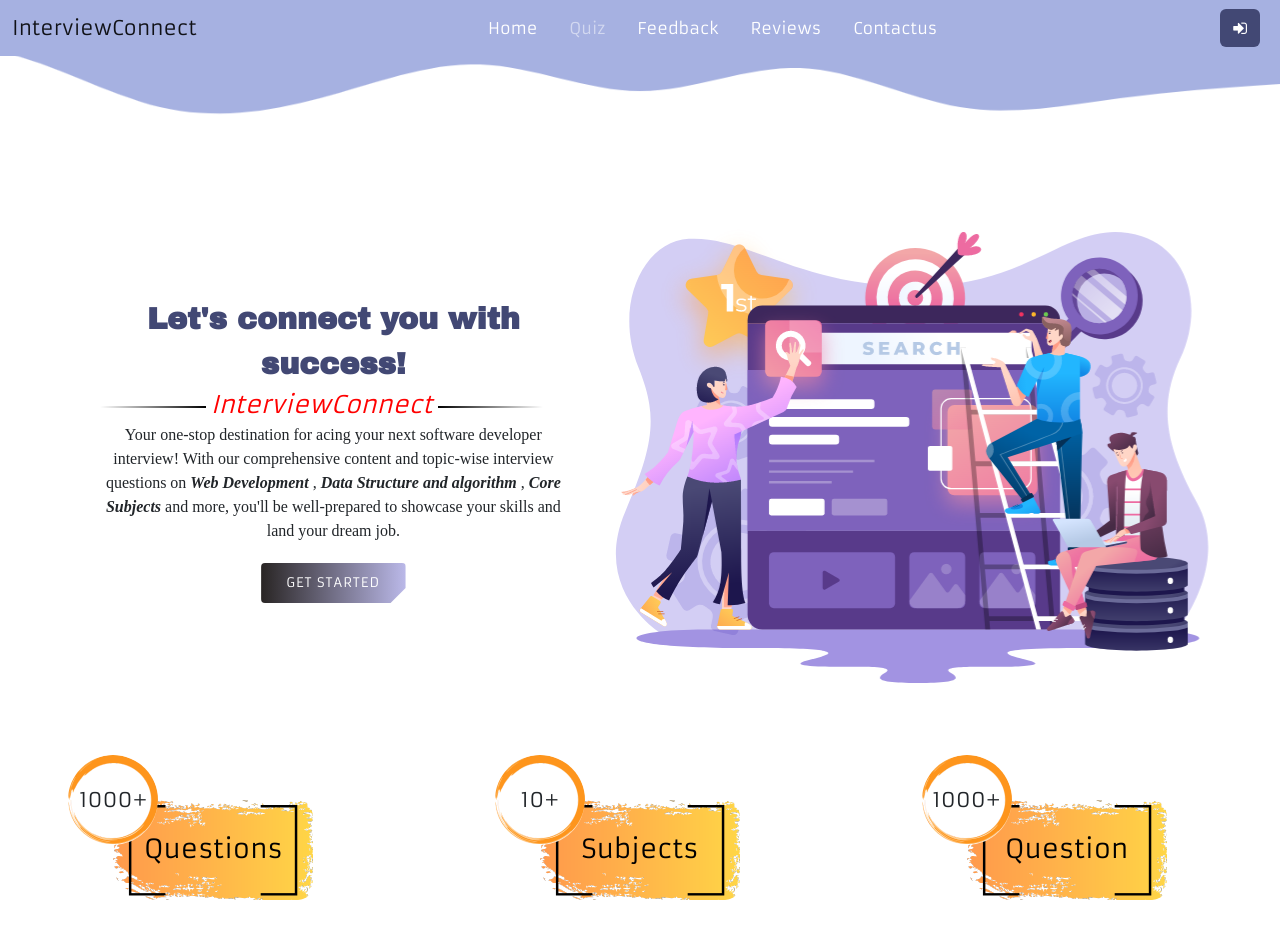
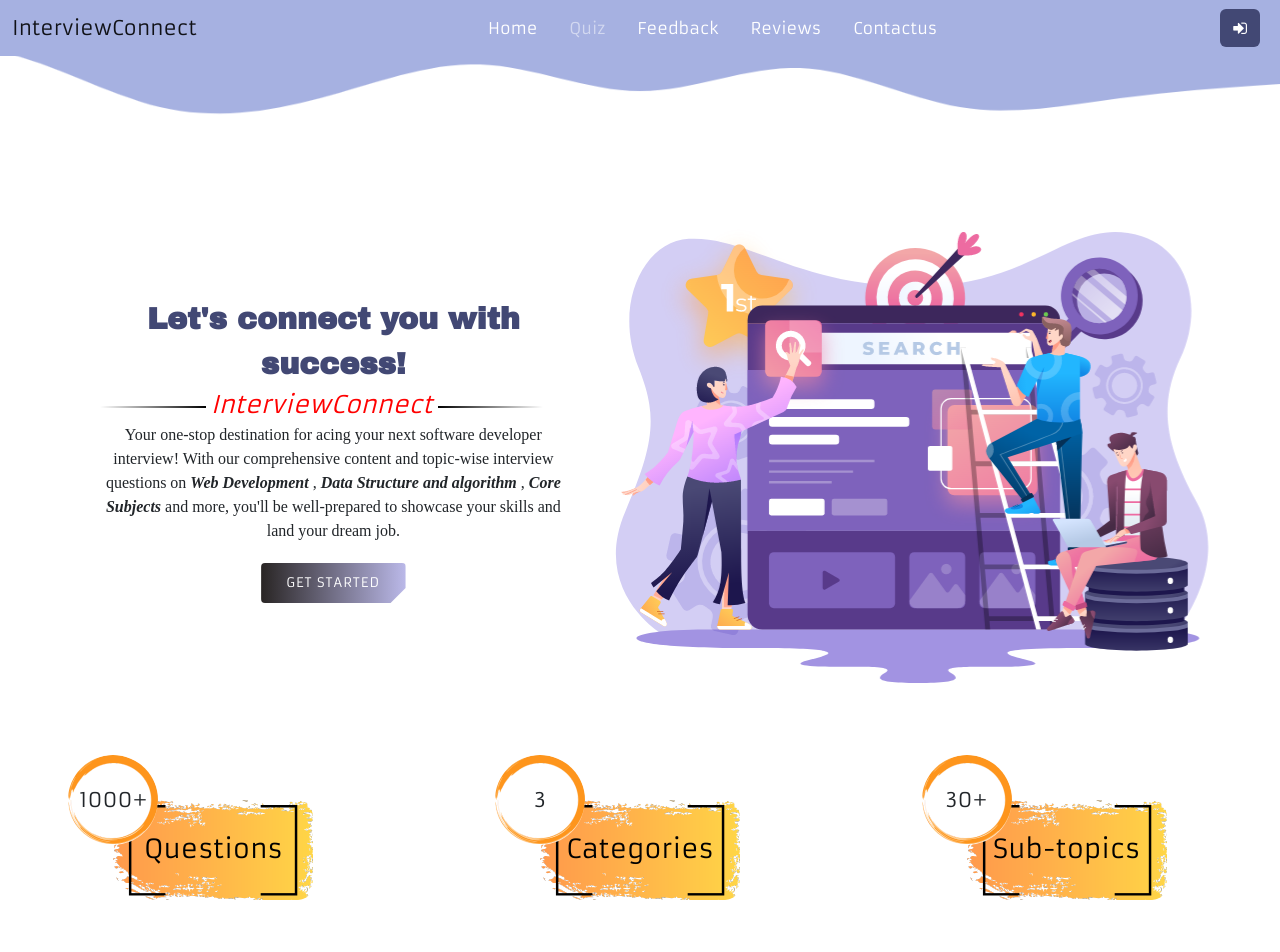
Before and after one commit to vivekkumar9919/InterviewConnect, a React (Create React App) app in the folder frontend/: page / in a window 1280 px wide. Shown: the top 952 px of the page. Built offline with nearby package versions, Linux system fonts and the light colour scheme; no server answers; a web font is replaced by a local one.

Commit message:
change in top page

```diff
--- a/frontend/src/Components/Home pages/TopPage.js
+++ b/frontend/src/Components/Home pages/TopPage.js
@@ -30,12 +30,12 @@ export default function TopPage() {
           <div className="infotext">Questions</div>
         </div>
         <div className="infoBox" id="infoBox2">
-          <div className="circle">10+</div>
-          <div className="infotext">Subjects</div>
+          <div className="circle">3</div>
+          <div className="infotext">Categories</div>
         </div>
         <div className="infoBox" id="infoBox3">
-          <div className="circle">1000+</div>
-          <div className="infotext">Question</div>
+          <div className="circle">30+</div>
+          <div className="infotext">Sub-topics</div>
         </div>
       </div>
 
```
